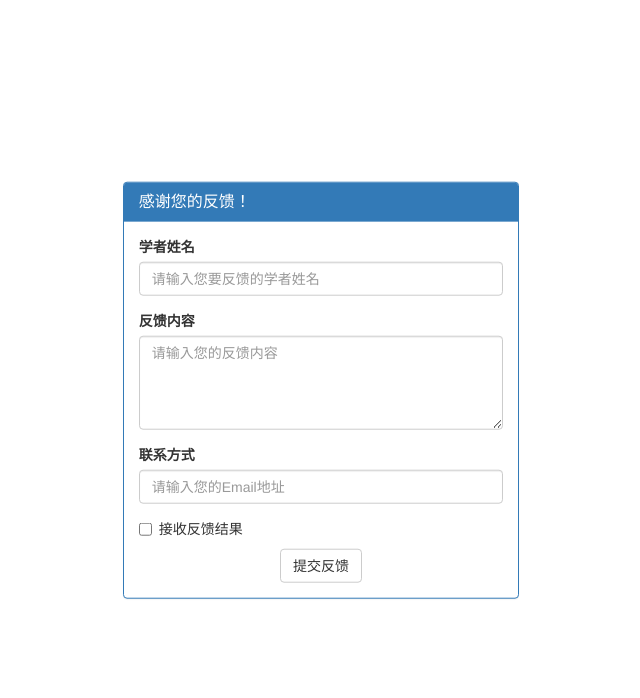
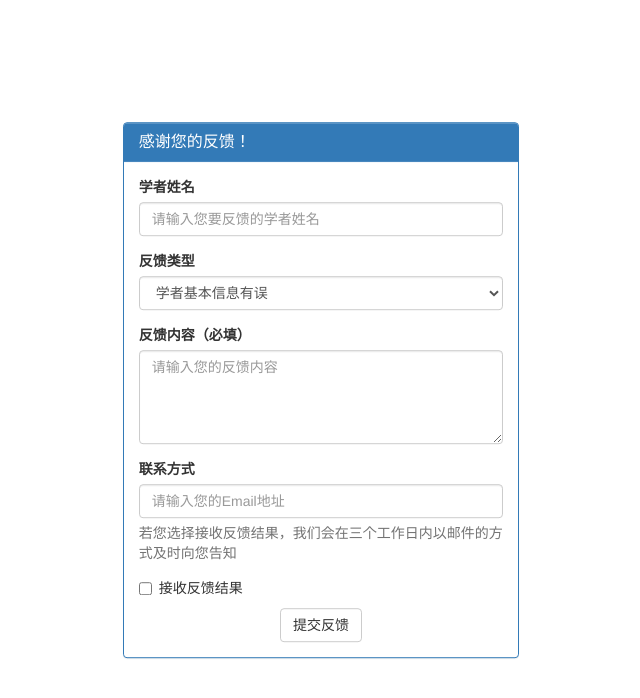
Before and after one commit to zhou-xingxing/ScholarSystem, a Flask app: page /feedback in a window 1280 px wide. Shown: the top 698 px of the page, without its empty margins (334-974 px from the left). Run offline with Flask 2, Linux system fonts and the light colour scheme; some libraries are stand-ins or nearby versions.

Commit message:
反馈页面

```diff
--- a/app.py
+++ b/app.py
@@ -1,4 +1,5 @@
-from flask import Flask,render_template
+from flask import Flask, render_template, request
+import datetime
 
 app = Flask(__name__)
 
@@ -6,8 +7,7 @@ app = Flask(__name__)
 @app.route('/')
 def index():
     print("Linux test git")
-    return  render_template("index.html")
-
+    return render_template("index.html")
 
 
 # 反馈页面
@@ -15,5 +15,27 @@ def index():
 def feedback():
     return render_template("feedback.html")
 
+
+# 处理反馈
+@app.route('/handlefeedback', methods=['GET', 'POST'])
+def handlefeedback():
+    # 反馈学者姓名，反馈类型，反馈内容，邮箱，是否接受反馈，当前时间
+    name = request.form.get('name')
+    type = request.form.get('type')
+    content = request.form.get('content')
+    email = request.form.get('email')
+    receive = request.form.get('receive')
+    if receive == 'on':
+        receive = True
+    else:
+        receive = False
+    time = datetime.datetime.now()
+    print(name, type, content, email, receive, time)
+    # FeedBack接口待实现
+    # SuccessOrNot=FeedBack(name,type,content,email,receive,time)
+    SuccessOrNot = False
+    return render_template("feedback_result.html",SuccessOrNot=SuccessOrNot)
+
+
 if __name__ == '__main__':
     app.run()
--- a/templates/feedback.html
+++ b/templates/feedback.html
@@ -32,30 +32,41 @@
             <h3 class="panel-title">感谢您的反馈！</h3>
         </div>
         <div class="panel-body">
-            <form role="form">
+            <form role="form" action="/handlefeedback" method="post">
                 <div class="form-group">
                     <label for="name">学者姓名</label>
-                    <input type="text" class="form-control" id="name"
+                    <input type="text" class="form-control" id="name" name="name"
                            placeholder="请输入您要反馈的学者姓名" onfocus="this.placeholder=''" onblur="this.placeholder='请输入您要反馈的学者姓名'">
+                </div>
+                <div class="form-group">
+		        <label for="name">反馈类型</label>
+		        <select class="form-control" id="type" name="type">
+                    <option>学者基本信息有误</option>
+                    <option>科研成果信息有误</option>
+                    <option>我想提供更多信息</option>
+                    <option>网站系统有BUG</option>
+                    <option>其他</option>
+		        </select>
+	            </div>
+                <div class="form-group">
+                    <label for="content">反馈内容（必填）</label>
+                    <textarea class="form-control" id="content" rows="4" name="content" required placeholder="请输入您的反馈内容" onfocus="this.placeholder=''" onblur="this.placeholder='请输入您的反馈内容'"></textarea>
                 </div>
 
                 <div class="form-group">
-                    <label for="content">反馈内容</label>
-                    <textarea class="form-control" id="content" rows="4" placeholder="请输入您的反馈内容" onfocus="this.placeholder=''" onblur="this.placeholder='请输入您的反馈内容'"></textarea>
-                </div>
-
-                <div class="form-group">
-                    <label for="contact">联系方式</label>
-                    <input type="email" class="form-control" id="contact"
+                    <label for="email">联系方式</label>
+                    <input type="email" class="form-control" id="email" name="email"
                            placeholder="请输入您的Email地址" onfocus="this.placeholder=''" onblur="this.placeholder='请输入您的Email地址'">
+                    <span class="help-block">若您选择接收反馈结果，我们会在三个工作日内以邮件的方式及时向您告知</span>
                 </div>
 
                 <div class="checkbox">
+{#                    返回str类型，选中返回"on"，未选中返回"None"#}
                     <label>
-                        <input type="checkbox"> 接收反馈结果
+                        <input type="checkbox" name="receive"> 接收反馈结果
                     </label>
                 </div>
-                <button type="submit" class="btn btn-default" style="display:block;margin:0 auto">提交反馈</button>
+                <button type="submit"  class="btn btn-default" style="display:block;margin:0 auto">提交反馈</button>
             </form>
         </div>
     </div>
```
Also changed, not shown: templates/feedback_result.html (added, +41 -0 lines).
